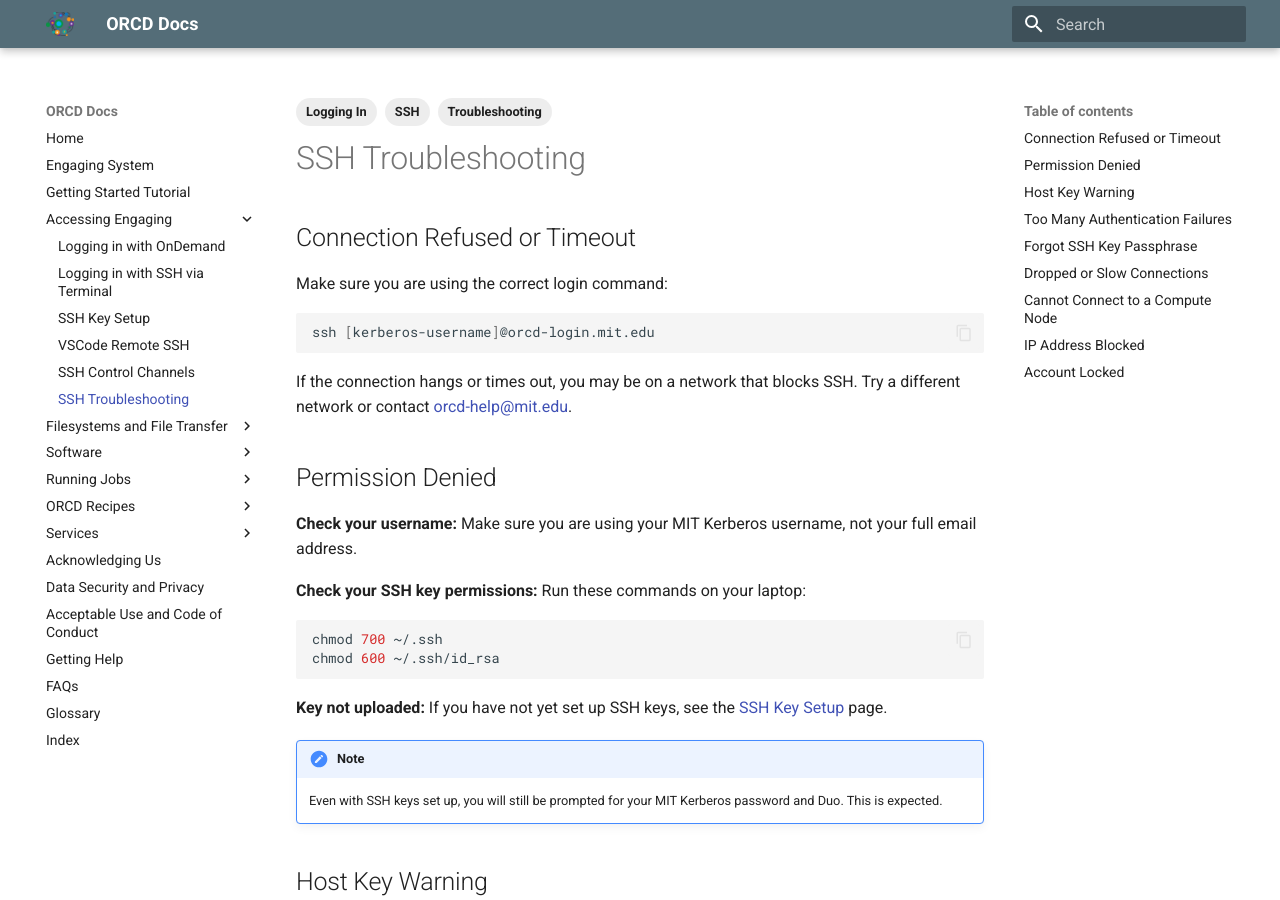
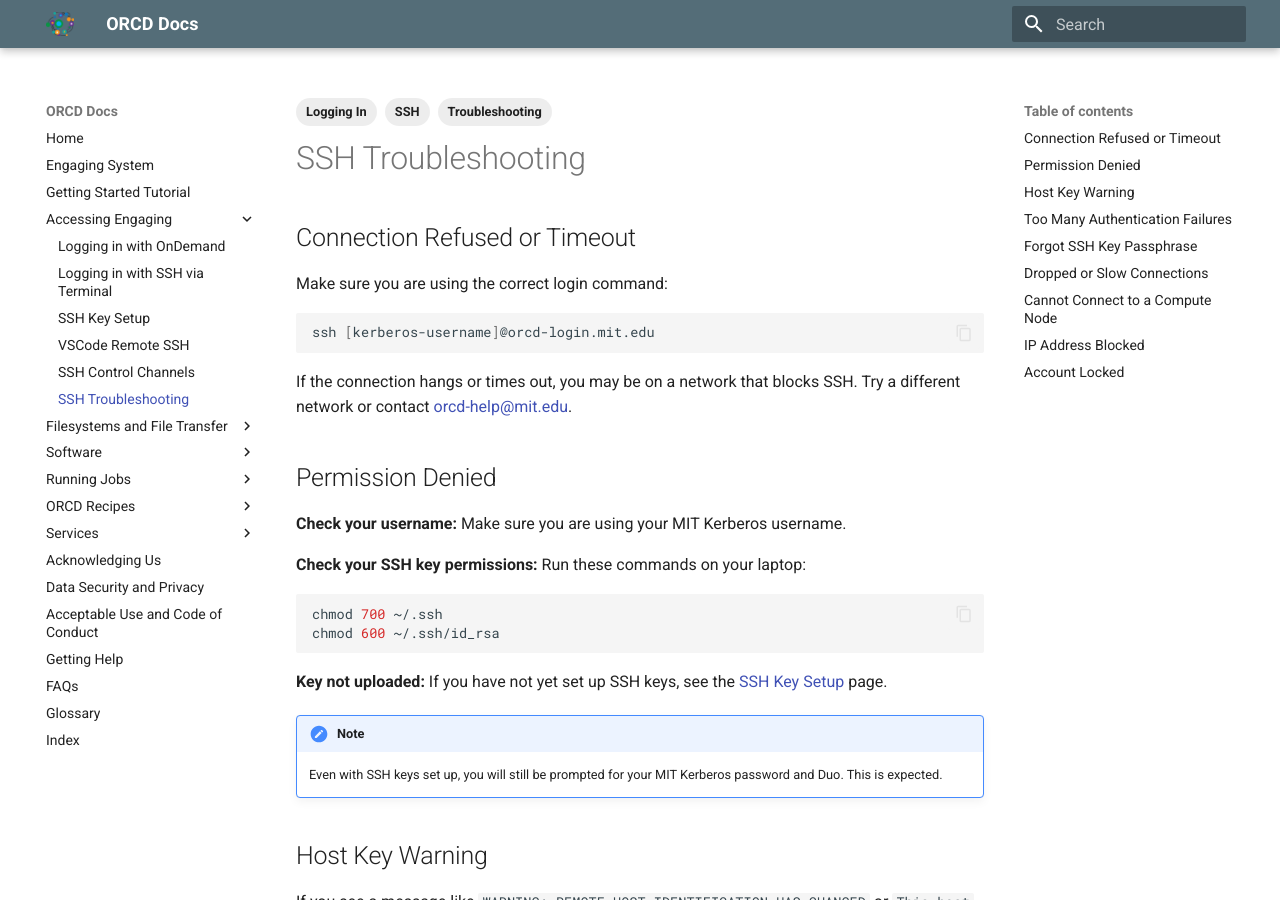
Before and after one commit to mit-orcd/orcd-docs-edit, an MkDocs documentation site: the page built from docs/accessing-orcd/ssh-troubleshooting.md, in a window 1280 px wide and 900 px high. Built offline with MkDocs 1.6.1 and Material for MkDocs 9.7.7, drawn with Linux system fonts in a browser that asks for light colours.

Commit message:
Remove email address reference from Permission Denied section

````diff
--- a/docs/accessing-orcd/ssh-troubleshooting.md
+++ b/docs/accessing-orcd/ssh-troubleshooting.md
@@ -18,7 +18,7 @@
 
 ## Permission Denied
 
-**Check your username:** Make sure you are using your MIT Kerberos username, not your full email address.
+**Check your username:** Make sure you are using your MIT Kerberos username.
 
 **Check your SSH key permissions:** Run these commands on your laptop:
 ```bash
````
